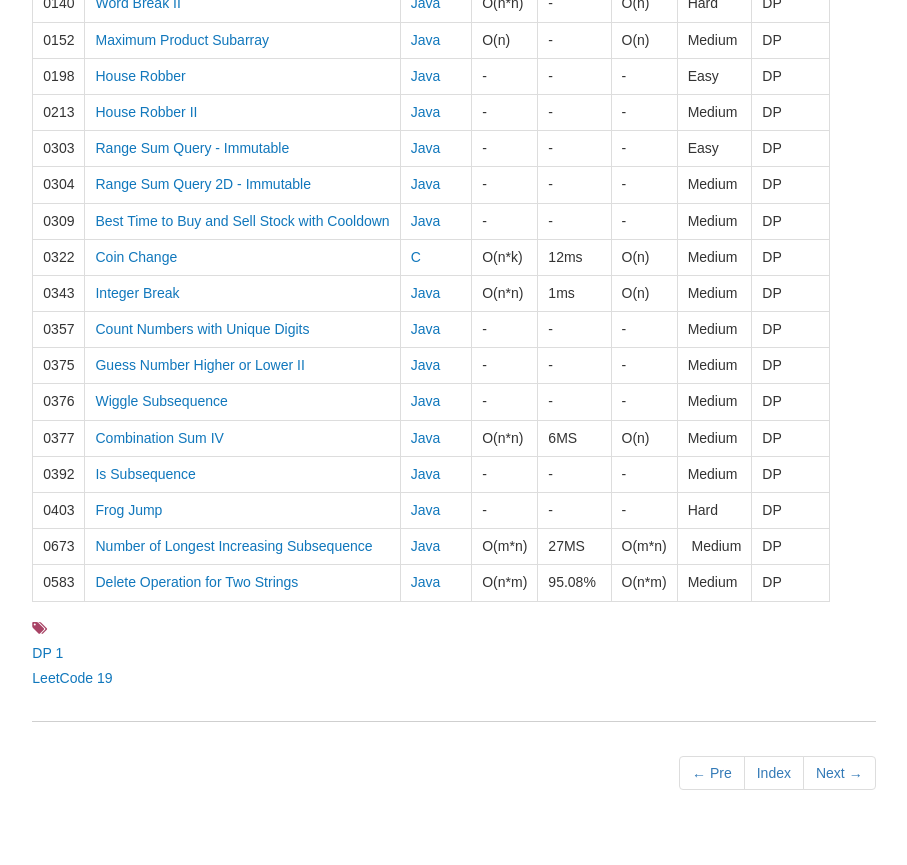
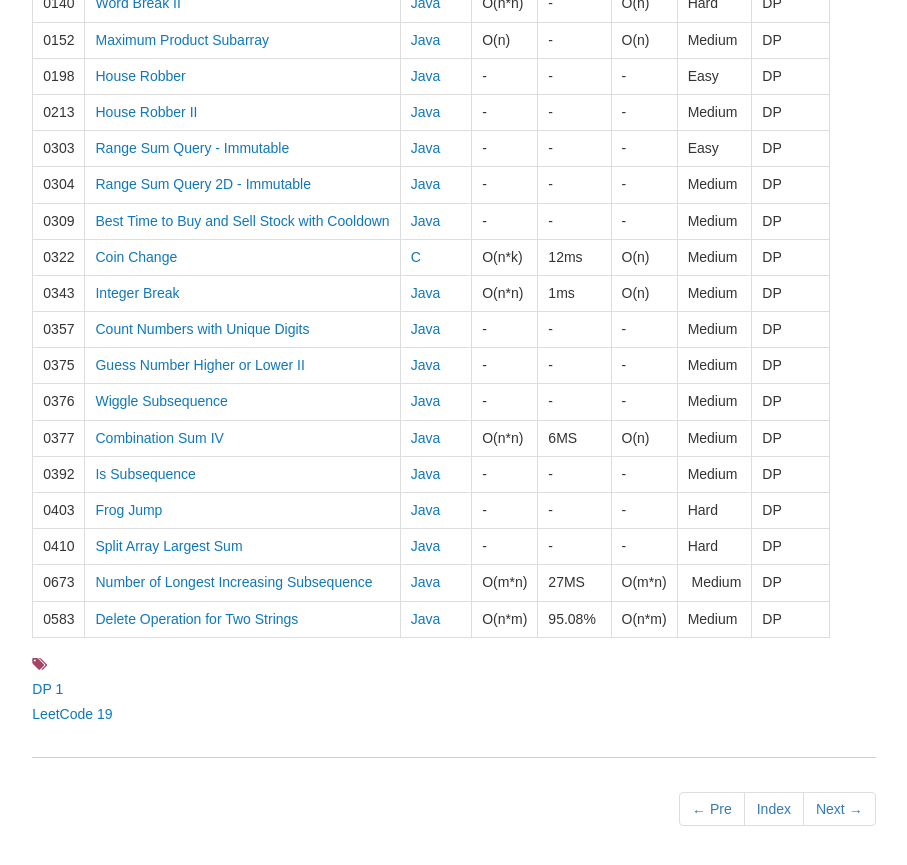
Before and after one commit to dunso/algorithm, a Jekyll site: the page built from docs/_posts/2017-12-03-DP.md, in a window 1280 px wide and 900 px high, scrolled down 711 px. Shown: the top 865 px of the window, without its empty margins (186-1093 px from the left). Built offline with Jekyll 4.4.1, drawn with Linux system fonts in a browser that asks for light colours; nearby versions of some CDN libraries.

Commit message:
Add index of LeetCode0410.java to docs

```diff
--- a/docs/_posts/2017-12-03-DP.md
+++ b/docs/_posts/2017-12-03-DP.md
@@ -41,5 +41,6 @@ icon: file-alt
 |0377|[Combination Sum IV](https://leetcode.com/problems/combination-sum-iv/) | [Java](https://e.srl/leetcode-377/)  | O(n\*n) |6MS| O(n)  |  Medium |DP|
 |0392|[Is Subsequence](https://leetcode.com/problems/is-subsequence/description/) | [Java](https://e.srl/leetcode-392/)  |-|-|-| Medium |DP|
 |0403|[Frog Jump](https://leetcode.com/problems/frog-jump/description/) | [Java](https://e.srl/leetcode-403/)  |-|-|-| Hard |DP|
+|0410|[Split Array Largest Sum](https://leetcode.com/problems/split-array-largest-sum/) | [Java](https://e.srl/leetcode-410/)  |-|-|-| Hard |DP|
 |0673|[Number of Longest Increasing Subsequence](https://leetcode.com/problems/number-of-longest-increasing-subsequence/) | [Java](https://e.srl/leetcode-673/)  | O(m\*n) |27MS| O(m\*n)  |  Medium |DP|
 |0583|[Delete Operation for Two Strings](https://leetcode.com/problems/delete-operation-for-two-strings)| [Java](https://e.srl/leetcode-58/)  | O(n\*m) |95.08%| O(n\*m)  |  Medium |DP |
```
